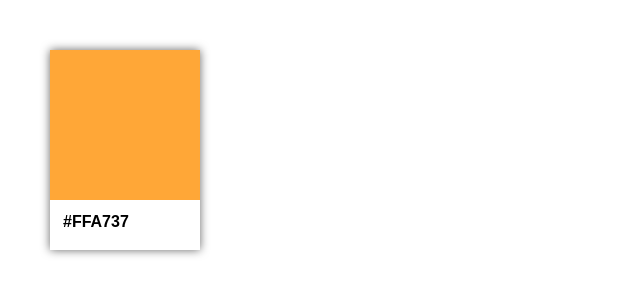
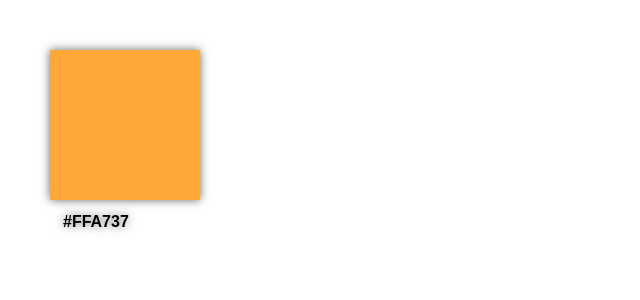
Before and after one commit to zhoutk/reactodo, a React (Create React App) app: page / in a window 1280 px wide. Shown: the top 300 px of the page, without its empty margins (0-640 px from the left). Built offline with nearby package versions, Linux system fonts and the light colour scheme.

Commit message:
styled-components完成复杂组件示例.

```diff
--- a/package.json
+++ b/package.json
@@ -4,7 +4,8 @@
   "private": true,
   "dependencies": {
     "react": "^15.5.4",
-    "react-dom": "^15.5.4"
+    "react-dom": "^15.5.4",
+    "styled-components": "^1.4.5"
   },
   "devDependencies": {
     "react-scripts": "0.9.5"
--- a/src/components/Card.js
+++ b/src/components/Card.js
@@ -3,24 +3,25 @@
  */
 
 import React, { Component } from 'react';
+import styled from 'styled-components';
 import Square from './Square';
 import Label from './Label';
 
+const CardDiv = styled.div`
+    height: 200px;
+    width: 150px;
+    padding: 0,
+    background-color: #FFF;
+    -webkit-filter: drop-shadow(0px 0px 5px #666);              //这行可以删除
+    filter: drop-shadow(0px 0px 5px #666);
+`;
 class Card extends Component {
     render() {
-        var cardStyle = {
-            height: 200,
-            width: 150,
-            padding: 0,
-            backgroundColor: "#FFF",
-            WebkitFilter: "drop-shadow(0px 0px 5px #666)",
-            filter: "drop-shadow(0px 0px 5px #666)"
-        };
         return (
-            <div style={cardStyle}>
+            <CardDiv>
                 <Square color={this.props.color}/>
                 <Label color={this.props.color}/>
-            </div>
+            </CardDiv>
         );
     }
 }
--- a/src/components/Label.js
+++ b/src/components/Label.js
@@ -3,17 +3,19 @@
  */
 
 import React, { Component } from 'react';
+import styled from 'styled-components';
+
+const P = styled.p`
+        font-family: sans-serif;
+        font-weight: bold;
+        padding: 13px;
+        margin: 0;
+    `;
 
 class Label extends Component {
     render() {
-        var labelStyle = {
-            fontFamily: "sans-serif",
-            fontWeight: "bold",
-            padding: 13,
-            margin: 0
-        };
         return (
-            <p style={labelStyle}>{this.props.color}</p>
+            <P>{this.props.color}</P>
         );
     }
 }
--- a/src/components/Square.js
+++ b/src/components/Square.js
@@ -3,17 +3,16 @@
  */
 
 import React, { Component } from 'react';
+import styled from 'styled-components';
 
+const SquareDiv = styled.div`
+    height: 150px;
+    background-color: ${props => props.color};
+    `;
 class Square extends Component {
     render() {
-        var squareStyle = {
-            height: 150,
-            backgroundColor: this.props.color
-        };
         return (
-            <div style={squareStyle}>
-
-            </div>
+            <SquareDiv {...this.props}></SquareDiv>
         );
     }
 }
```
